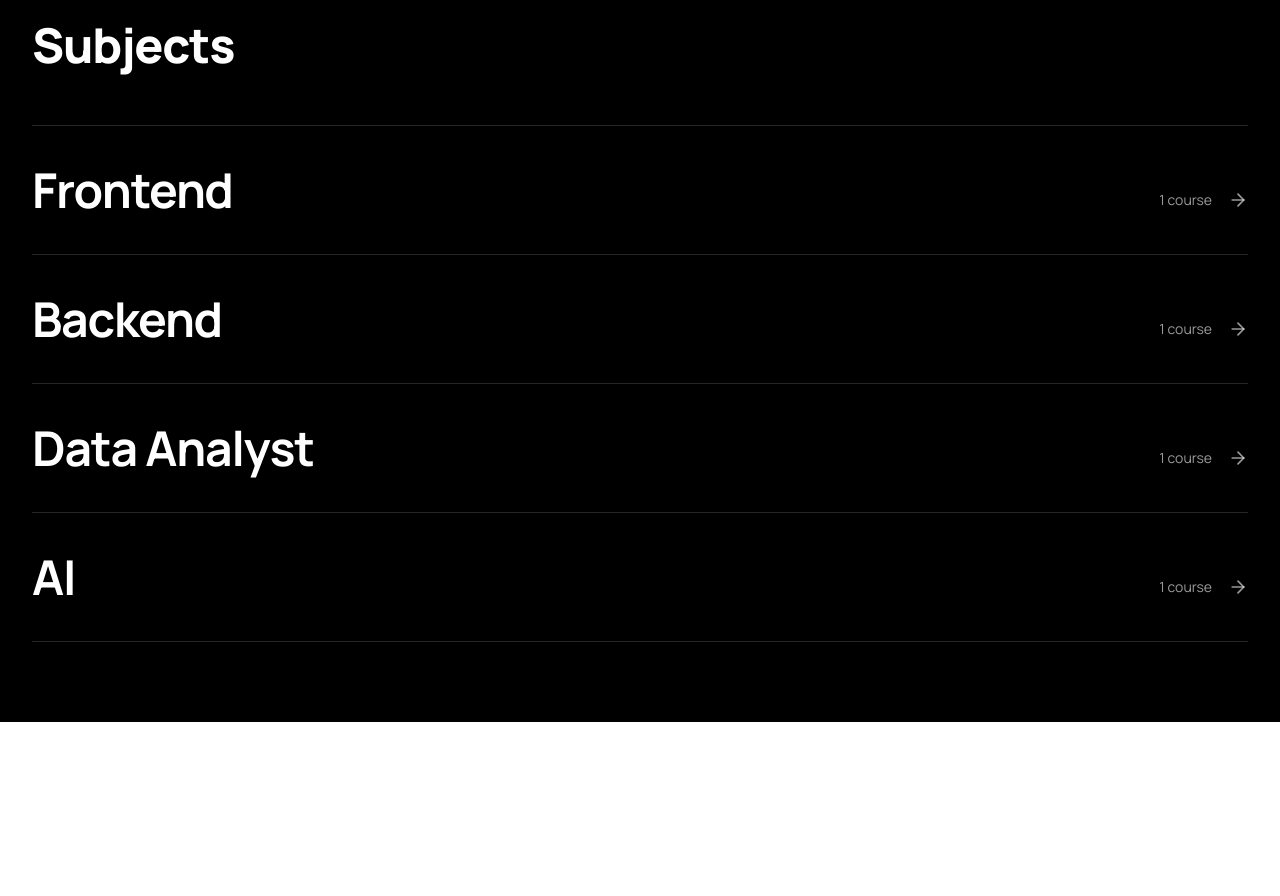
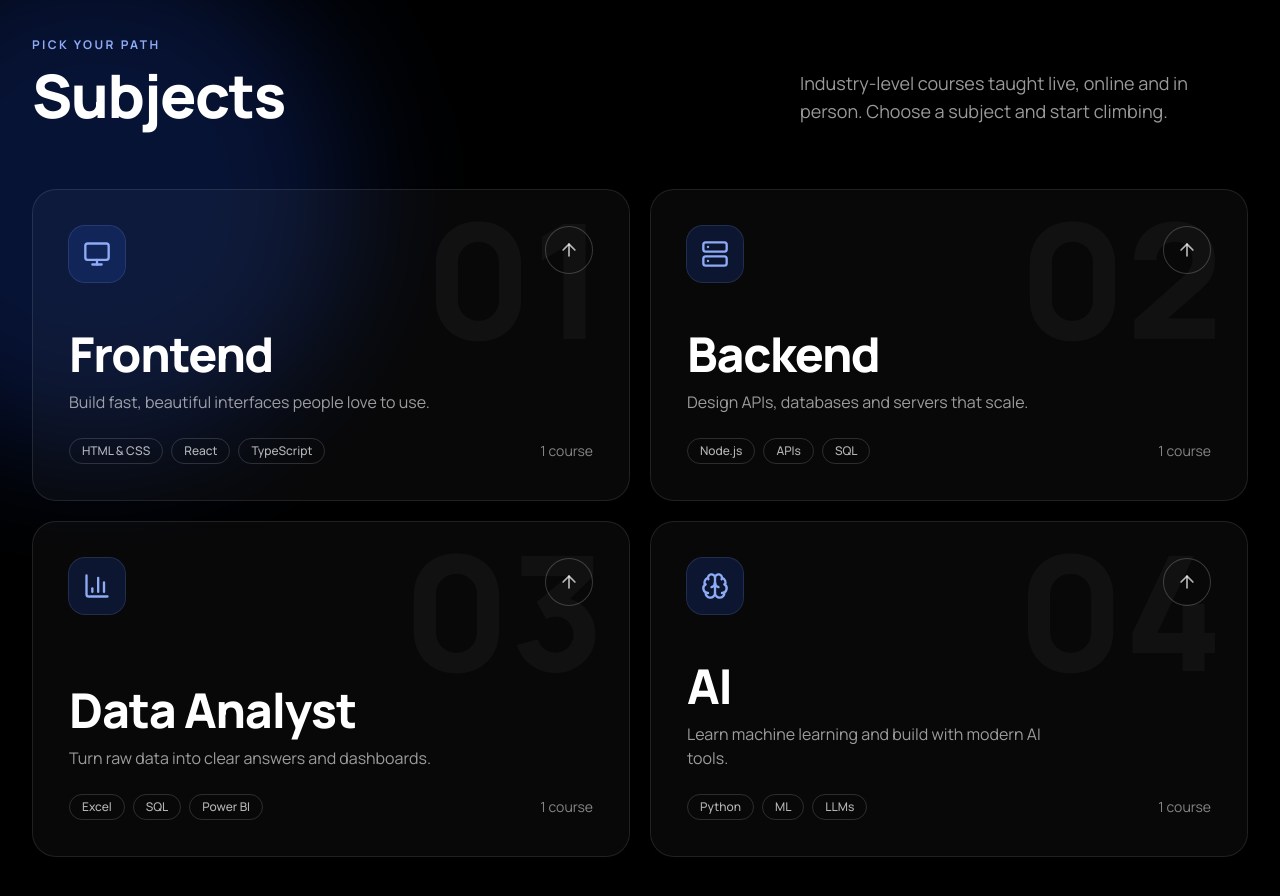
Before and after one commit to Aman-0402/SkillMaster, a React (Vite) app: page / in a window 1280 px wide. Shown: the part 780-1676 px from the top of the page. Before the commit the page ends 1502 px from the top, so only its background shows below. Built offline with nearby package versions, Linux system fonts and the light colour scheme.

Commit message:
Redesign Subjects section as 2x2 glow cards

```diff
--- a/src/components/subjects.tsx
+++ b/src/components/subjects.tsx
@@ -1,50 +1,119 @@
+import type { MouseEvent } from "react";
 import { Link } from "wouter";
 import { motion, useReducedMotion } from "framer-motion";
-import { ArrowRight } from "lucide-react";
+import { ArrowUpRight, BarChart3, Brain, Monitor, Server } from "lucide-react";
 
 const EASE = [0.22, 1, 0.36, 1] as const;
 
 const SUBJECTS = [
-  { title: "Frontend", count: 1, to: "/courses/frontend" },
-  { title: "Backend", count: 1, to: "/courses/backend" },
-  { title: "Data Analyst", count: 1, to: "/courses/data-analyst" },
-  { title: "AI", count: 1, to: "/courses/ai" },
+  {
+    title: "Frontend",
+    desc: "Build fast, beautiful interfaces people love to use.",
+    tags: ["HTML & CSS", "React", "TypeScript"],
+    count: 1,
+    to: "/courses/frontend",
+    Icon: Monitor,
+  },
+  {
+    title: "Backend",
+    desc: "Design APIs, databases and servers that scale.",
+    tags: ["Node.js", "APIs", "SQL"],
+    count: 1,
+    to: "/courses/backend",
+    Icon: Server,
+  },
+  {
+    title: "Data Analyst",
+    desc: "Turn raw data into clear answers and dashboards.",
+    tags: ["Excel", "SQL", "Power BI"],
+    count: 1,
+    to: "/courses/data-analyst",
+    Icon: BarChart3,
+  },
+  {
+    title: "AI",
+    desc: "Learn machine learning and build with modern AI tools.",
+    tags: ["Python", "ML", "LLMs"],
+    count: 1,
+    to: "/courses/ai",
+    Icon: Brain,
+  },
 ];
+
+function trackGlow(e: MouseEvent<HTMLElement>) {
+  const r = e.currentTarget.getBoundingClientRect();
+  e.currentTarget.style.setProperty("--mx", `${e.clientX - r.left}px`);
+  e.currentTarget.style.setProperty("--my", `${e.clientY - r.top}px`);
+}
 
 export default function Subjects() {
   const reduce = useReducedMotion() ?? false;
 
   return (
-    <section aria-labelledby="subjects-title" className="bg-black text-white">
-      <div className="mx-auto w-full max-w-site px-4 py-16 sm:px-6 sm:py-20 lg:px-8 2xl:px-12">
-        <h2 id="subjects-title" className="text-4xl font-extrabold tracking-tight sm:text-5xl">
-          Subjects
-        </h2>
+    <section aria-labelledby="subjects-title" className="relative isolate overflow-hidden bg-black text-white">
+      <div aria-hidden className="absolute -left-40 top-0 -z-10 size-[32rem] rounded-full bg-brand-700/30 blur-3xl" />
 
-        <ul className="mt-10 border-t border-white/15 sm:mt-14">
-          {SUBJECTS.map(({ title, count, to }, i) => (
+      <div className="mx-auto w-full max-w-site px-4 py-16 sm:px-6 sm:py-24 lg:px-8 2xl:px-12">
+        <div className="flex flex-col gap-4 sm:flex-row sm:items-end sm:justify-between">
+          <div>
+            <p className="text-xs font-bold uppercase tracking-[0.2em] text-brand-300">Pick your path</p>
+            <h2 id="subjects-title" className="mt-3 text-4xl font-extrabold tracking-tight sm:text-6xl">
+              Subjects
+            </h2>
+          </div>
+          <p className="max-w-md text-lg text-white/60">
+            Industry-level courses taught live, online and in person. Choose a subject and start climbing.
+          </p>
+        </div>
+
+        <ul className="mt-12 grid gap-5 sm:mt-16 md:grid-cols-2">
+          {SUBJECTS.map(({ title, desc, tags, count, to, Icon }, i) => (
             <motion.li
               key={title}
-              initial={reduce ? false : { opacity: 0, y: 20 }}
+              initial={reduce ? false : { opacity: 0, y: 28 }}
               whileInView={{ opacity: 1, y: 0 }}
               viewport={{ once: true, margin: "-60px" }}
-              transition={{ duration: 0.5, ease: EASE, delay: i * 0.06 }}
-              className="border-b border-white/15"
+              transition={{ duration: 0.55, ease: EASE, delay: (i % 2) * 0.08 }}
             >
               <Link
                 href={to}
-                className="group flex items-end justify-between gap-6 py-8 focus-visible:outline focus-visible:outline-2 focus-visible:outline-offset-2 focus-visible:outline-brand-400 sm:py-10"
+                onMouseMove={trackGlow}
+                className="group relative flex h-full min-h-[18rem] flex-col justify-between overflow-hidden rounded-3xl border border-white/10 bg-white/[0.03] p-7 transition-colors duration-300 hover:border-brand-400/60 focus-visible:outline focus-visible:outline-2 focus-visible:outline-offset-2 focus-visible:outline-brand-400 sm:p-9"
               >
-                <span className="text-3xl font-bold tracking-tight transition-colors duration-200 group-hover:text-brand-300 sm:text-5xl">
-                  {title}
+                <span
+                  aria-hidden
+                  className="pointer-events-none absolute inset-0 opacity-0 transition-opacity duration-300 [background:radial-gradient(420px_circle_at_var(--mx,50%)_var(--my,50%),rgb(57_101_227/0.28),transparent_60%)] group-hover:opacity-100"
+                />
+                <span
+                  aria-hidden
+                  className="pointer-events-none absolute right-6 top-2 select-none text-[8rem] font-extrabold leading-none text-white/[0.04] sm:text-[10rem]"
+                >
+                  {String(i + 1).padStart(2, "0")}
                 </span>
-                <span className="flex items-center gap-4 pb-1 text-sm text-white/60 transition-colors duration-200 group-hover:text-white">
-                  {count} {count === 1 ? "course" : "courses"}
-                  <ArrowRight
-                    className="size-5 transition-transform duration-300 group-hover:translate-x-1"
-                    aria-hidden
-                  />
-                </span>
+
+                <div className="relative flex items-start justify-between">
+                  <span className="flex size-14 items-center justify-center rounded-2xl bg-brand-600/20 text-brand-300 ring-1 ring-brand-400/30 transition-colors duration-300 group-hover:bg-brand-600 group-hover:text-white">
+                    <Icon className="size-7" aria-hidden />
+                  </span>
+                  <span className="flex size-12 items-center justify-center rounded-full border border-white/20 text-white/70 transition-all duration-300 group-hover:rotate-0 group-hover:border-white group-hover:bg-white group-hover:text-black motion-safe:-rotate-45">
+                    <ArrowUpRight className="size-5" aria-hidden />
+                  </span>
+                </div>
+
+                <div className="relative mt-12">
+                  <h3 className="text-4xl font-extrabold tracking-tight sm:text-5xl">{title}</h3>
+                  <p className="mt-3 max-w-sm text-base text-white/60">{desc}</p>
+                  <div className="mt-6 flex flex-wrap items-center gap-2">
+                    {tags.map((t) => (
+                      <span key={t} className="rounded-full border border-white/15 px-3 py-1 text-xs font-medium text-white/70">
+                        {t}
+                      </span>
+                    ))}
+                    <span className="ml-auto text-sm text-white/50">
+                      {count} {count === 1 ? "course" : "courses"}
+                    </span>
+                  </div>
+                </div>
               </Link>
             </motion.li>
           ))}
```
Also changed, not shown: 1 other file (tests, documents, lock files or other folders).
